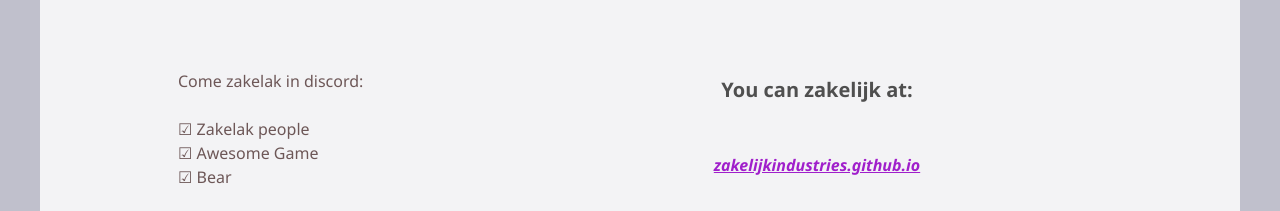
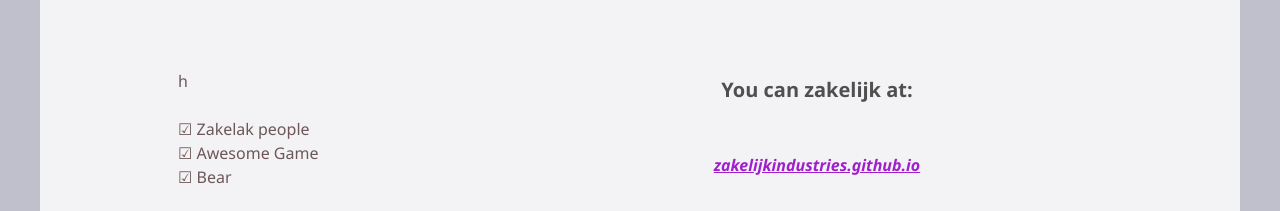
Before and after one commit to zakelijkindustries/zakelijkindustries.github.io, a plain HTML site: page contact.html in a window 1280 px wide. Shown: the part 414-625 px from the top of the page. Drawn offline with Linux system fonts and the light colour scheme.

Commit message:
Update contact.html

```diff
--- a/contact.html
+++ b/contact.html
@@ -72,7 +72,7 @@
 <div class="textstyle1"><span class="textstyle9">Contact</span></div>
 </div></div><div id="container_320ee2cb"><div id="container_320ee2cb_padding" ><div class="textstyle1"><span class="textstyle10"><br/></span></div>
 <div class="textstyle2"><span class="textstyle11"><br/></span></div>
-<div class="textstyle1"><div id="container_4faf1adb"><div id="container_4faf1adb_padding" ><div class="textstyle2"><span class="textstyle12"><br/>Come zakelak in discord: <br/><br/>&#9745; Zakelak people<br/>&#9745; Awesome Game<br/>&#9745; Bear<br/></span><span class="textstyle13"><br/><br/></span></div>
+<div class="textstyle1"><div id="container_4faf1adb"><div id="container_4faf1adb_padding" ><div class="textstyle2"><span class="textstyle12"><br/>h <br/><br/>&#9745; Zakelak people<br/>&#9745; Awesome Game<br/>&#9745; Bear<br/></span><span class="textstyle13"><br/><br/></span></div>
 </div></div><div id="container_10809333"><div id="container_10809333_padding" ><div class="textstyle1"><span class="textstyle14"><br/>You can zakelijk at:</span><span class="textstyle15"><br/><br/><br/></span><span class="textstyle16"><a href="nowhere" target="_blank" class="wsp10b96d19">zakelijkindustries.github.io</a></span><span class="textstyle15"><br/><br/><br/><br/></span></div>
 </div></div></div>
 <div style="clear:both"></div></div></div><div id="container_4bb570ca"><div id="container_4bb570ca_padding" ><div class="textstyle2">  <span class="textstyle17">zakelijk &#169; 2024 maikroshet kopyraishon</span>
```
